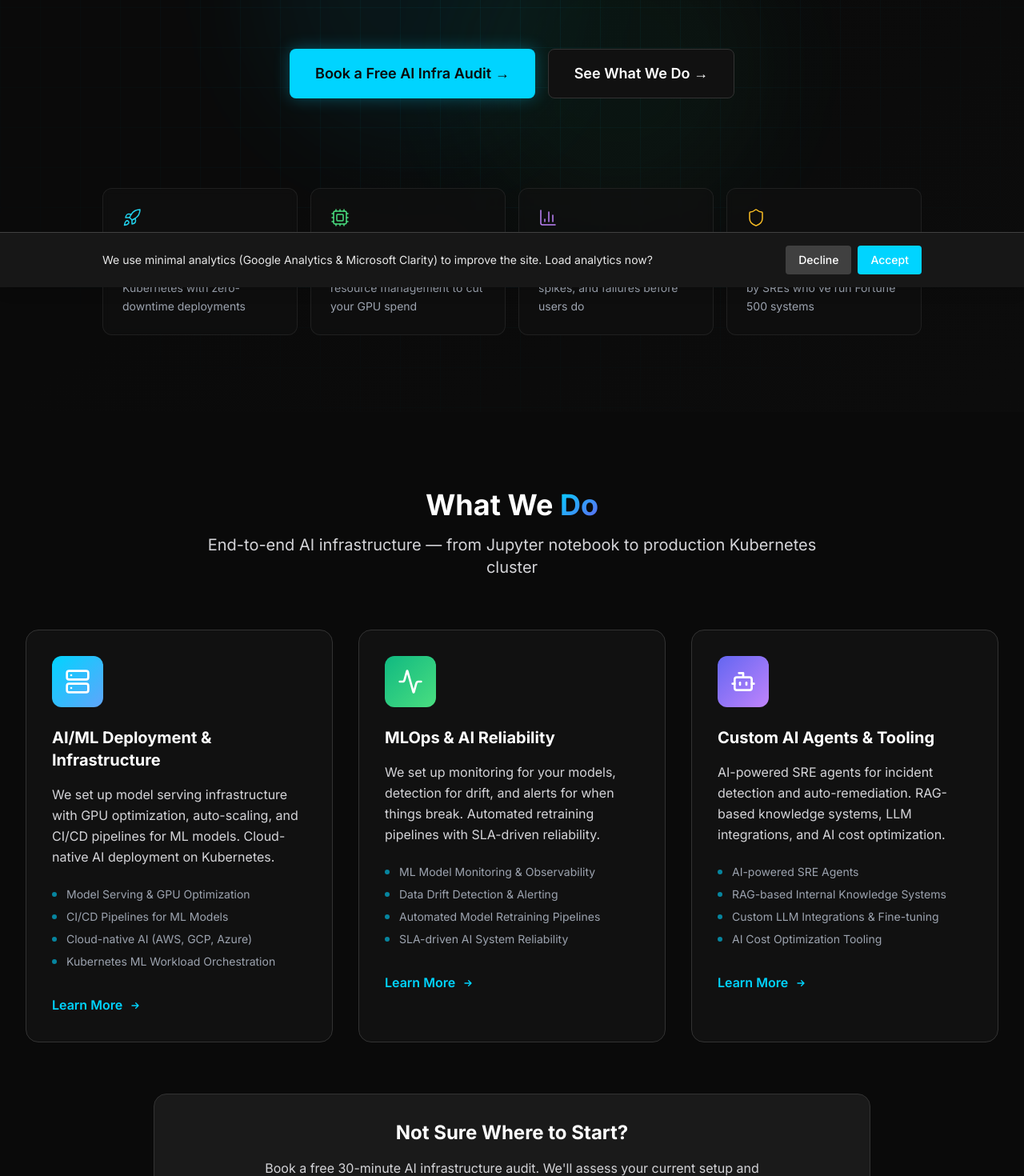
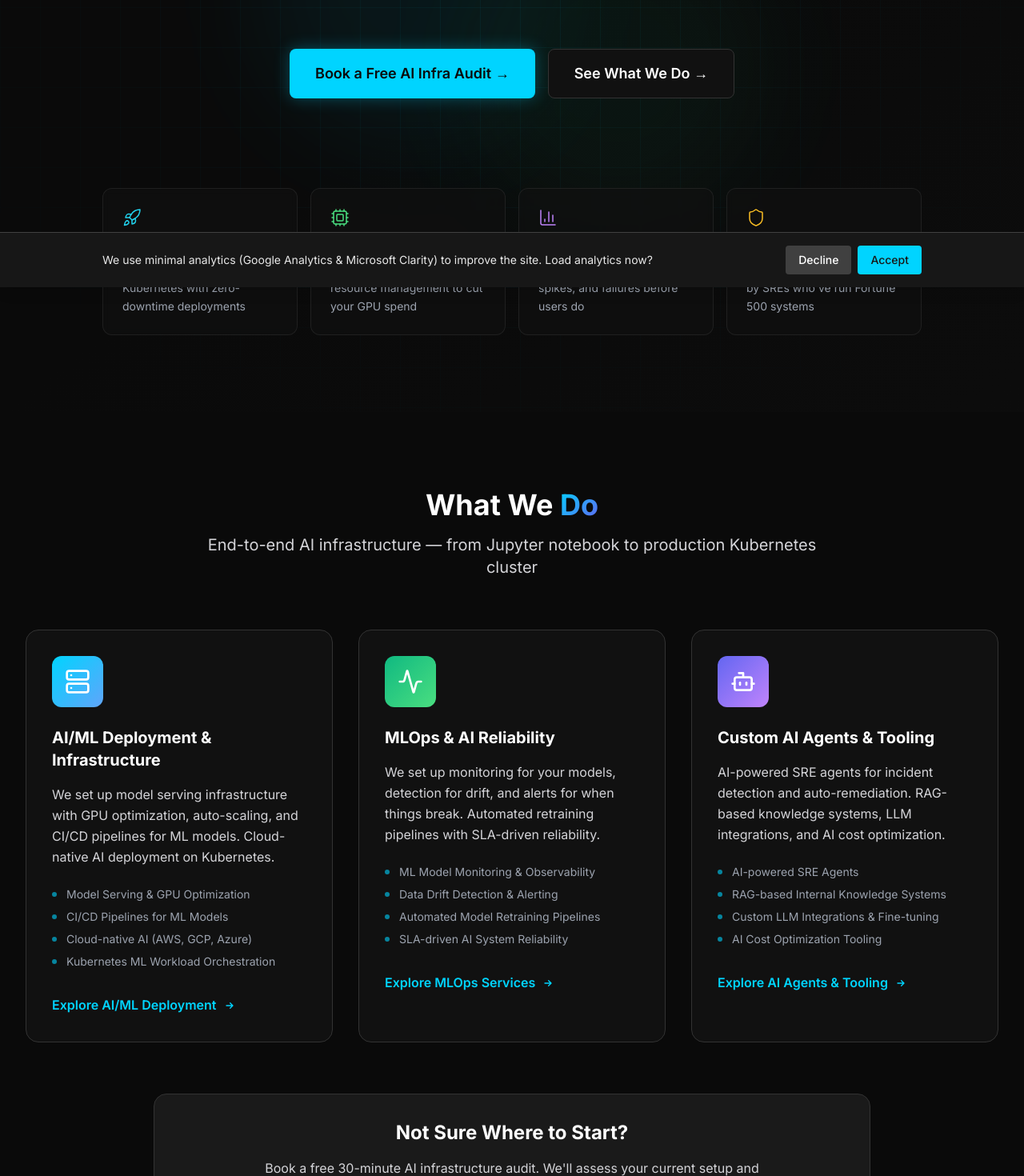
Before and after one commit to ResilioTech/resiliotech-next, a Next.js app: page / in a window 1280 px wide. Shown: the part 441-1911 px from the top of the page at 80% size. Built offline with nearby package versions, Linux system fonts and the light colour scheme.

Commit message:
fix lighthouse report-2

```diff
--- a/next.config.js
+++ b/next.config.js
@@ -59,9 +59,9 @@ const nextConfig = {
   // Redirects for renamed products and legacy routes
   async redirects() {
     return [
-      { source: '/services/:path*', destination: '/services', permanent: true },
-      { source: '/products/:path*', destination: '/services', permanent: true },
-      { source: '/projects/:path*', destination: '/services', permanent: true },
+      { source: '/services/:path+', destination: '/services', permanent: true },
+      { source: '/products/:path+', destination: '/services', permanent: true },
+      { source: '/projects/:path+', destination: '/services', permanent: true },
       { source: '/founding-pilot', destination: '/services', permanent: true },
       { source: '/changelog', destination: '/', permanent: true },
     ]
--- a/src/components/analytics/ConsentGate.tsx
+++ b/src/components/analytics/ConsentGate.tsx
@@ -135,7 +135,7 @@ export default function ConsentGate() {
               setConsented(true);
               setShowBanner(false);
             }}
-            className="px-4 py-2 rounded bg-primary hover:bg-primary-hover transition-colors font-medium"
+            className="px-4 py-2 rounded bg-primary hover:bg-primary-hover transition-colors font-medium text-neutral-900"
             aria-label="Accept analytics"
           >
             Accept
--- a/src/components/sections/ServicesSection.tsx
+++ b/src/components/sections/ServicesSection.tsx
@@ -18,6 +18,7 @@ interface Service {
   href: string
   color: string
   iconColor: string
+  linkText: string
 }
 
 const services: Service[] = [
@@ -29,6 +30,7 @@ const services: Service[] = [
     href: '/services#deployment',
     color: 'from-primary to-blue-400',
     iconColor: 'text-cyan-400',
+    linkText: 'Explore AI/ML Deployment',
   },
   {
     title: 'MLOps & AI Reliability',
@@ -38,6 +40,7 @@ const services: Service[] = [
     href: '/services#mlops',
     color: 'from-accent to-green-400',
     iconColor: 'text-green-400',
+    linkText: 'Explore MLOps Services',
   },
   {
     title: 'Custom AI Agents & Tooling',
@@ -47,6 +50,7 @@ const services: Service[] = [
     href: '/services#agents',
     color: 'from-secondary to-purple-400',
     iconColor: 'text-purple-400',
+    linkText: 'Explore AI Agents & Tooling',
   },
 ]
 
@@ -153,7 +157,7 @@ export function ServicesSection() {
                       href={service.href}
                       className="group/link inline-flex items-center text-primary hover:text-primary-hover font-semibold transition-colors"
                     >
-                      Learn More
+                      {service.linkText}
                       <svg
                         className="ml-2 w-4 h-4 transition-transform group-hover/link:translate-x-1"
                         fill="none"
```
Also changed, not shown: public/sw.js.
